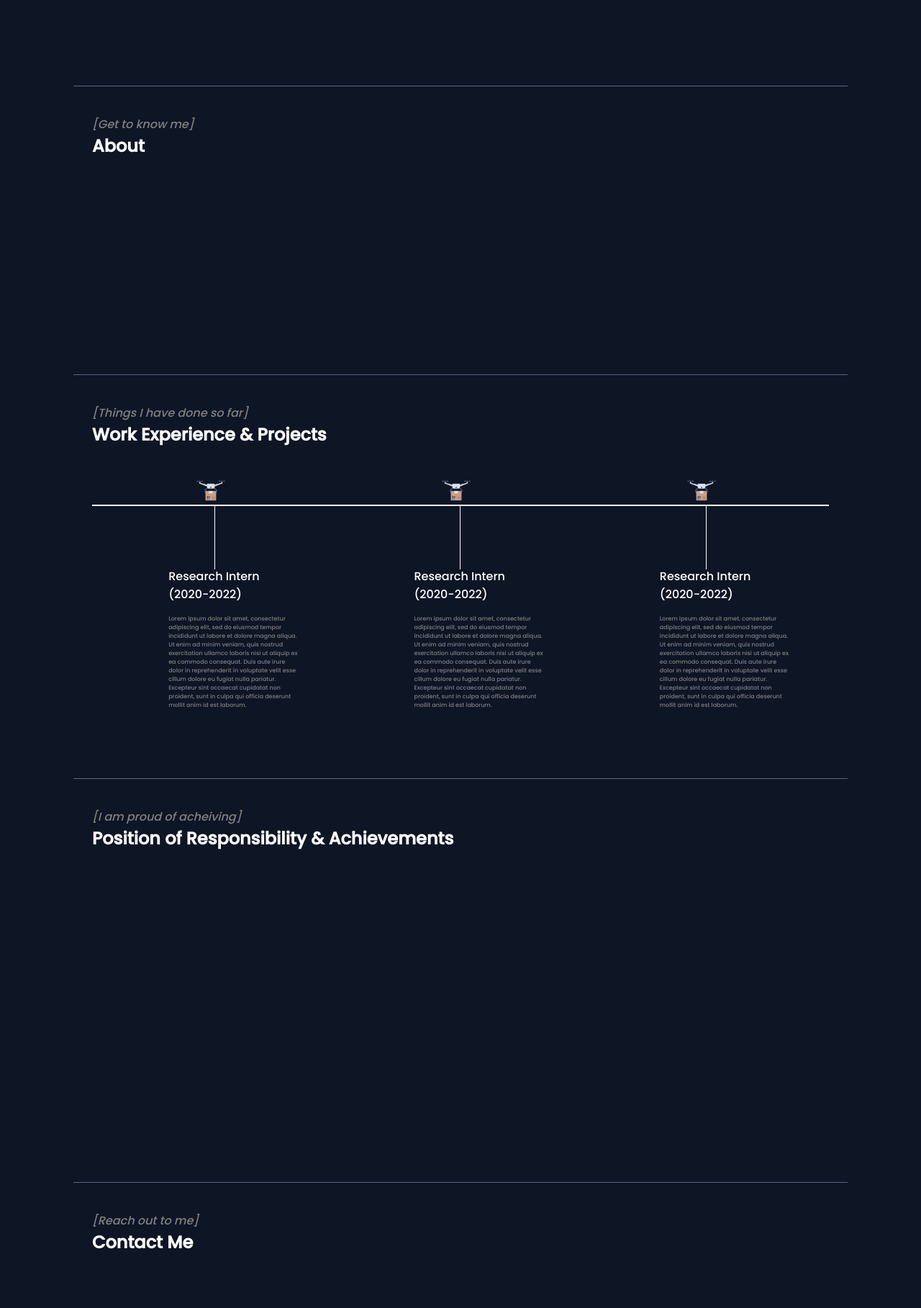
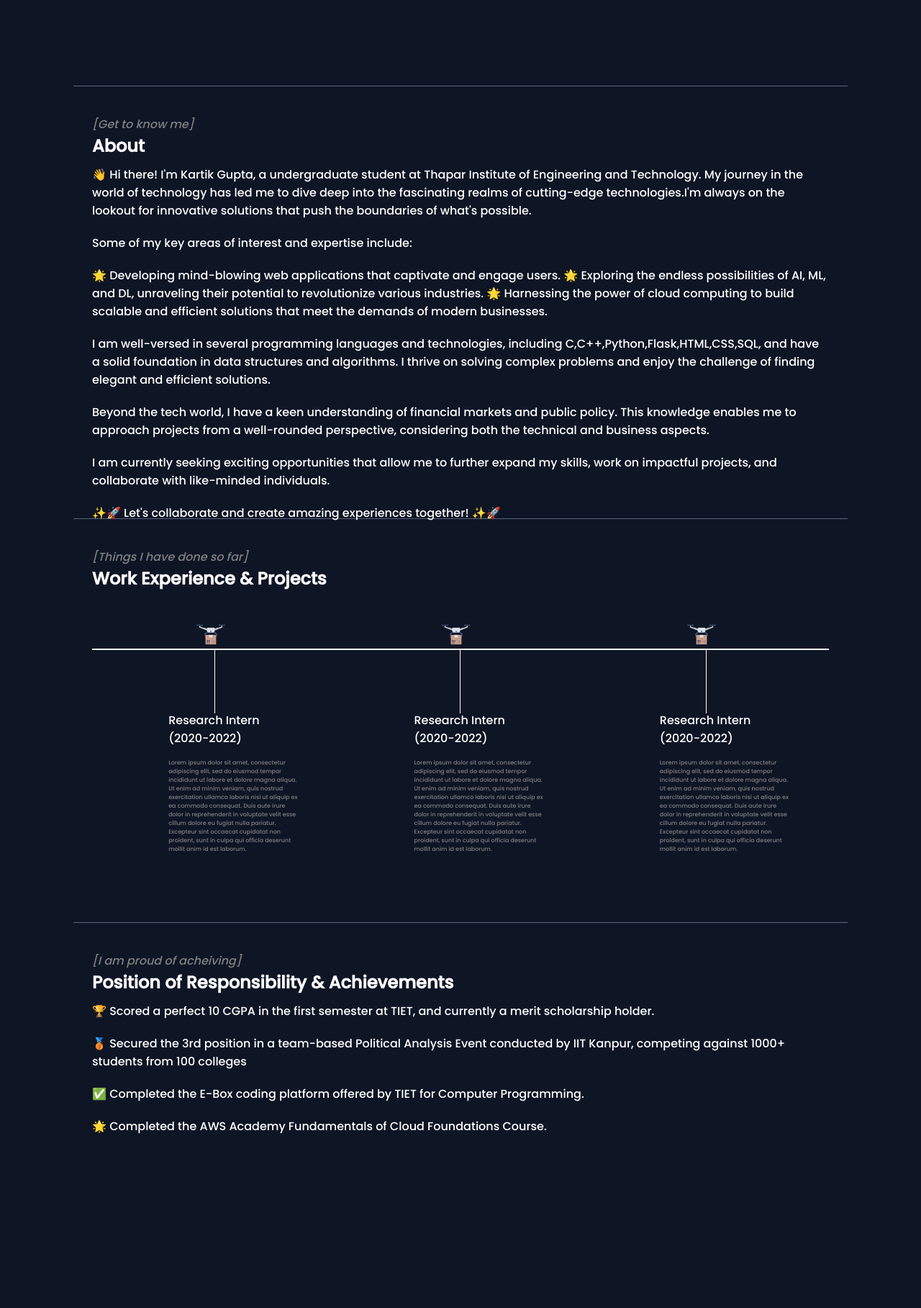
Before and after one commit to itsmekartikgupta/kartik, a Flask app: page / in a window 1280 px wide. Shown: the part 415-2232 px from the top of the page at 72% size. Run offline with Flask 3, Linux system fonts and the light colour scheme.

Commit message:
version 2.0.0

```diff
--- a/static/style.css
+++ b/static/style.css
@@ -109,8 +109,20 @@ nav ul li a:hover {
 .secondSection {
   max-width: 80vw;
   margin: auto;
-  height: 40vh;
+  height: 65vh;
 }
+.secondSection .para {
+   margin-top:10px;
+   margin-bottom: 20px;
+
+}
+
+.fourthSection .para {
+   margin-top:10px;
+   margin-bottom: 20px;
+
+}
+
 
 .thirdSection .box {
   background: white;
--- a/templates/home.html
+++ b/templates/home.html
@@ -47,10 +47,38 @@
             </div>
          </section>
          <hr>
-         <section class="secondSection">
-            <span class="text-gray"><i>[Get to know me]</i></span>
-            <h1>About</h1>
-         </section>
+<section class="secondSection">
+   <span class="text-gray"><i>[Get to know me]</i></span>
+   <h1>About</h1>
+   <div class="para">
+👋 Hi there! I'm Kartik Gupta, a undergraduate student at Thapar Institute of Engineering and Technology. My journey in the world of technology has led me to dive deep into the fascinating realms of cutting-edge technologies.I'm always on the lookout for innovative solutions that push the boundaries of what's possible.
+   </div>
+   <div class="para">
+Some of my key areas of interest and expertise include:
+   </div>
+   <div class="para">
+🌟 Developing mind-blowing web applications that captivate and engage users.
+🌟 Exploring the endless possibilities of AI, ML, and DL, unraveling their potential to revolutionize various industries.
+🌟 Harnessing the power of cloud computing to build scalable and efficient solutions that meet the demands of modern businesses.
+   </div>
+   <div class="para">
+I am well-versed in several programming languages and technologies, including C,C++,Python,Flask,HTML,CSS,SQL, and have a solid foundation in data structures and algorithms. I thrive on solving complex problems and enjoy the challenge of finding elegant and efficient solutions.
+   </div>
+   <div class="para">
+Beyond the tech world, I have a keen understanding of financial markets and public policy. This knowledge enables me to approach projects from a well-rounded perspective, considering both the technical and business aspects.
+   </div>
+   <div class="para">
+I am currently seeking exciting opportunities that allow me to further expand my skills, work on impactful projects, and collaborate with like-minded individuals.
+   </div>
+
+     <div class="para">
+           ✨🚀 Let's collaborate and create amazing experiences together! ✨🚀
+   </div>
+</section>
+
+
+
+
          <hr>
          <section class="thirdSection">
             <span class="text-gray"><i>[Things I have done so far]</i></span>
@@ -92,6 +120,20 @@
          <section class="fourthSection">
             <span class="text-gray"><i>[I am proud of acheiving]</i></span>
             <h1>Position of Responsibility & Achievements</h1>
+ <div class="para">
+🏆 Scored a perfect 10 CGPA in the first semester at TIET, and currently a merit scholarship holder.
+   </div>
+   <div class="para">
+🥉 Secured the 3rd position in a team-based Political Analysis Event conducted by IIT Kanpur, competing against 1000+ students from 100 colleges
+      </div>
+ <div class="para">
+✅ Completed the E-Box coding platform offered by TIET for Computer Programming.
+   </div>
+  <div class="para">
+🌟 Completed the AWS Academy Fundamentals of Cloud Foundations Course.
+   </div>
+
+
          </section>
          <hr>
          <section class="fifthSection">
```
Also changed, not shown: other parts of static/style.css (+39 -0 lines), static/footer-bg.png (added).
